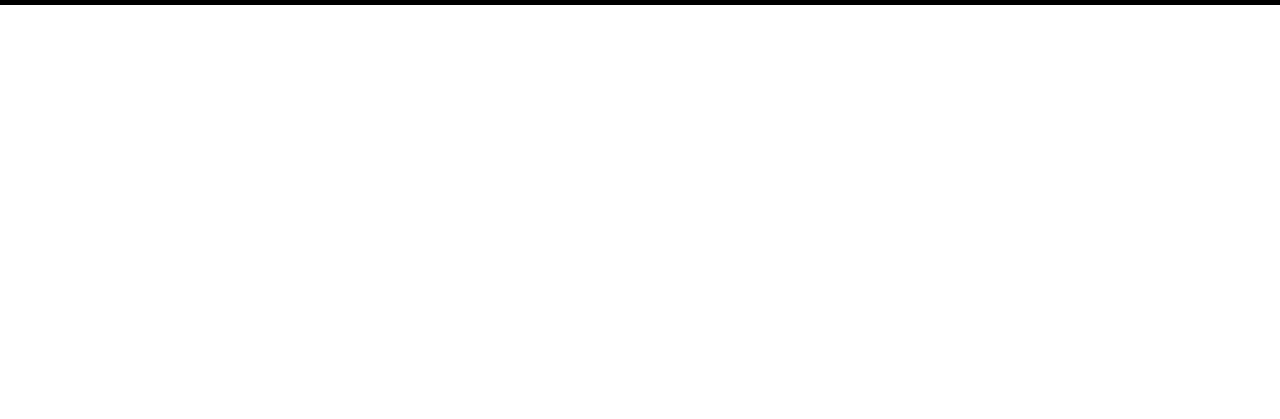
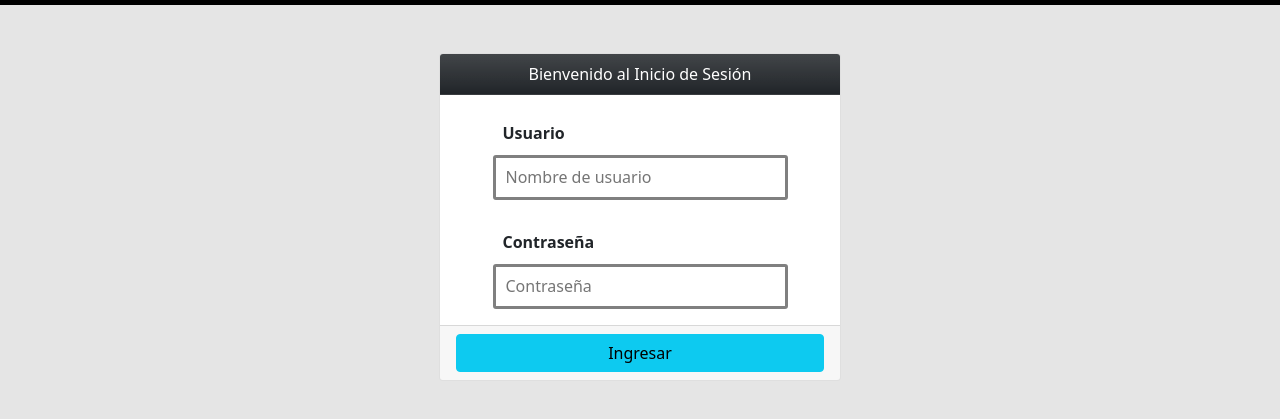
Before and after one commit to AlbaniaMusabeli/proyecto_caso3, a plain HTML site: page login.html in a window 1280 px wide. Shown: the part 79-498 px from the top of the page. Drawn offline with nearby package versions, Linux system fonts and the light colour scheme.

Commit message:
Editar archivos de hoja de estilos y pagina de inicio de sesion
Se edito la hoja de estilos style.css y la pagina para el inicio de sesion
login.html.
Se creo una nueva hoja de estilo login.css

```diff
--- /dev/null
+++ b/css/login.css
@@ -0,0 +1,39 @@
+/*Estilos login*/
+#body_login{
+    background-color: #e5e5e5;
+}
+
+.card-body{
+    margin: 0;
+
+}
+.formulario_login {
+    display: grid;
+    grid-template-columns: 1fr;
+    gap: 20px;
+}
+
+.formulario__label_login{
+    display: block;
+    font-weight: 700;
+    padding: 10px;
+    cursor: pointer;
+}
+
+.formulario__input_login{
+    width: 100%;
+    background:#fff;
+    border: 3px solid grey;
+    border-radius: 3px;
+    height: 45px;
+    line-height: 45px;
+    padding: 0 48px 0 10px;
+    transition: .3s ease all;
+
+}
+
+.formulario__input_login:focus {
+    border: 3px solid #0075ff;
+    outline: none;
+    box-shadow: 3px 0px 30px rgba(163,163,163,0.4);
+}
--- a/login.html
+++ b/login.html
@@ -10,11 +10,14 @@
   <link href="https://cdn.jsdelivr.net/npm/bootstrap@5.0.0-beta3/dist/css/bootstrap.min.css" rel="stylesheet"
     integrity="sha384-eOJMYsd53ii+scO/bJGFsiCZc+5NDVN2yr8+0RDqr0Ql0h+rP48ckxlpbzKgwra6" crossorigin="anonymous">
   <link rel="stylesheet" href="css/style.css">
+  <link rel="stylesheet" href="css/login.css">
+  <link href="https://fonts.googleapis.com/css2?family=Roboto&display=swap" rel="stylesheet">
   <link rel="stylesheet" href="vendor/fontawesome-free-5.15.3-web/css/all.min.css">
+
   <title>Iniciar Sesión</title>
 </head>
 
-<body>
+<body id="body_login">
   <header>
     <nav class="navbar sticky-top navbar-expand-lg navbar-dark bg-dark">
       <div class="container-fluid">
@@ -38,9 +41,9 @@
             </li>
           </ul>
           <div class="d-flex">
-            <a class="nav-link" href="#"><button type="button" class="btn btn-outline-info"><i
+            <a class="nav-link" href="login.html"><button type="button" class="btn btn-outline-info"><i
                   class=" icono_login fas fa-sign-in-alt"></i>Ingresar</button></a>
-            <a class="nav-link" href="#"><button type="button" class="btn btn-outline-info"><i
+            <a class="nav-link" href="sign_up.html"><button type="button" class="btn btn-outline-info"><i
                   class=" icono_login far fa-user"></i>Registrarse</button></a>
           </div>
         </div>
@@ -48,8 +51,43 @@
     </nav>
   </header>
 
-  <main>
+  <main id="main_login" class="container-fluid">
+    <div class="row mt-5">
+      <div class="col-12 col-md-8 col-lg-4 mx-auto">
+        <div class="card">
 
+          <div class="card-header bg-dark bg-gradient text-white text-center">
+            <span class="card-title">Bienvenido al Inicio de Sesión</span>
+          </div>
+
+          <div class="card-body mx-auto">
+            <form action="" class="formulario_login" id="formulario">
+
+              <div class="formulario__grupo" id="grupo__password">
+                <label for="usuario" class="formulario__label_login">Usuario</label>
+                <div class="formulario__grupo-input">
+                  <input type="text" class="formulario__input_login" name="usuario" id="usuario" placeholder="Nombre de usuario">
+                </div>
+              </div>
+
+              <div class="formulario__grupo" id="grupo__usuario">
+                <label for="password" class="formulario__label_login">Contraseña</label>
+                <div class="formulario__grupo-input">
+                  <input type="password" class="formulario__input_login" name="password" id="password" placeholder="Contraseña">
+                </div>
+              </div>
+
+            </form>
+          </div>
+
+          <div class="card-footer d-grid gap-2">
+            <button class="btn btn-info" id="guardar-btn" type="button">Ingresar</button>
+        </div>
+
+
+        </div>
+      </div>
+    </div>
   </main>
 
   <footer>
```
Also changed, not shown: css/style.css (line endings or trailing spaces).
